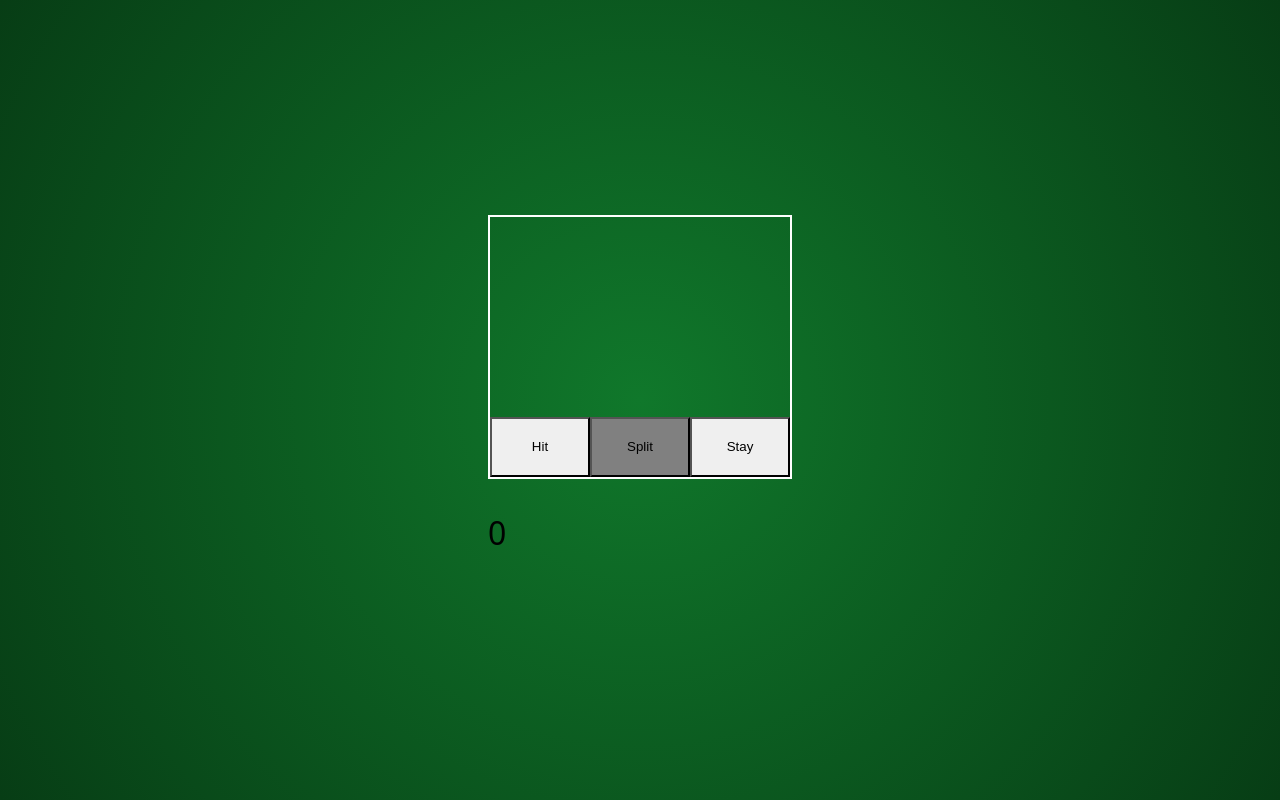
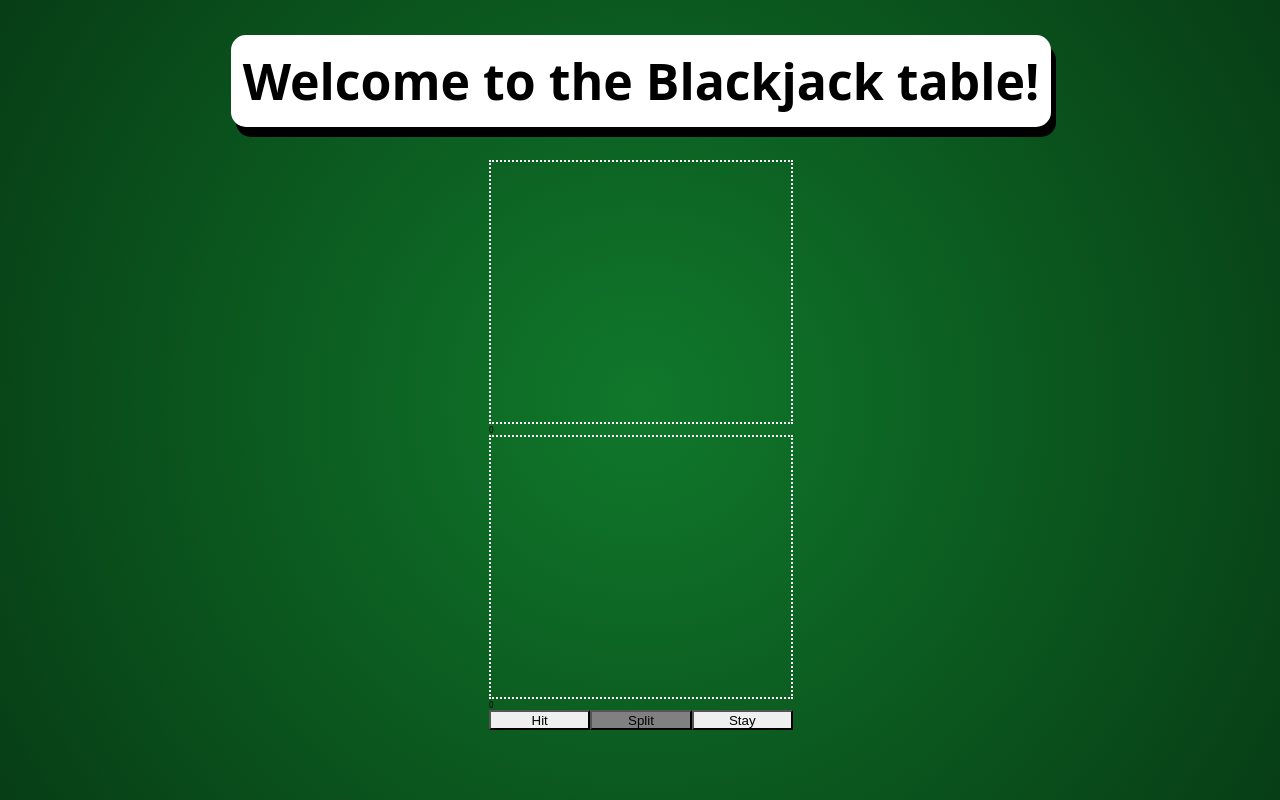
Before and after one commit to Daschle-Newberry/WebCasino, a React (Create React App) app: page /blackjack in a window 1280 px wide. Built offline with nearby package versions, Linux system fonts and the light colour scheme.

Commit message:
<feat> Reimplemented blackjack logic, added title and dealer hand area.

```diff
--- a/src/games/blackjack/Blackjack.tsx
+++ b/src/games/blackjack/Blackjack.tsx
@@ -1,84 +1,101 @@
 import React, { useState, ReactNode, act } from "react";
 import styles from "./blackjack.module.css";
-import { Card, GameState, getDeck, dealCard, splitHand, isSplittable, handValue } from "./GameLogic"
+import { Card, Hand, GameState } from "./gamelogic/Types"
+import * as Actions from "./gamelogic/Actions"
+import * as Util from "./gamelogic/Utils"
 
-function Button({  isActive, handIndex, onClick, children}: {
+function Button({  isActive, onClick, children}: {
     isActive: boolean;
-    handIndex: number,
-    onClick: (i: number)=> void,
+    onClick: () => void,
     children?: ReactNode[] | string
 }) {
     const style = isActive ? styles["blackjack-button"] : styles["blackjack-inactive-button"];
     const actualClick = isActive ? onClick : () => {}
     return(
-        <button className = { style } onClick = {() => actualClick(handIndex)}> { children } </button>
+        <button className = { style } onClick = {() => actualClick()}> { children } </button>
     )
 }
 
- function Hand({ cards, numHands, handIndex, onDeal, onSplit}: {
-     cards: Card[],
-     numHands: number;
-     handIndex: number,
-     onDeal: (i: number) => void;
-     onSplit: (i: number) => void;
+ function HandComponent({ hand, active }: {
+     hand: Hand,
+     active: boolean,
 }) {
 
-    const bust = handValue(cards) > 21;
-    const splittalbe = isSplittable(cards);
+    const value: number = Util.handValue(hand);
+    const style: string[]  = [styles["blackjack-hand"]];
+
+    if(active) style.push(styles["blackjack-hand-active"]);
+    if(hand.isDone) style.push(styles["blackjack-hand-done"]);
+    if(value > 21) style.push(styles["blackjack-hand-bust"]);
+    else if(value == 21) style.push(styles["blackjack-hand-blackjack"]);
+
     return(
         <div className={styles["blackjack-hand-wrapper"]}>
-            <div className={ `${styles["blackjack-hand"]} ${bust ? styles["blackjack-hand-bust"] : ""}`}>
+            <div className={ style.join(" ") }>
                 <div className={styles["blackjack-hand-cards"]}>
-                        { cards.map((c: Card, i : number) => (
+                        { hand.cards.map((c: Card, i : number) => (
                     <div key = { i } className = {styles["blackjack-card"]}>
                         { c.getFace() }
                     </div>
                 ))}
                 </div>
-                <div className = { styles["blackjack-hand-buttons"] }>
-                    <Button isActive = { !bust } onClick = { onDeal } handIndex = { handIndex }> Hit </Button>
-                    <Button isActive = { !bust && isSplittable(cards) && numHands <= 3} onClick = { onSplit } handIndex = { handIndex }>
-                        Split
-                    </Button>
-                    <Button isActive = { !bust } onClick = { ()=> { return }} handIndex = { handIndex }> Stay </Button>
-                </div>
             </div>
-            <p>{handValue(cards)}</p>
+            <p className={styles["blackjack-hand-score"]}>{Util.handValue(hand)}</p>
         </div>
     );
 }
 
 export function Blackjack() {
     const [gameState, setGameState] = useState<GameState>({
-        deck: getDeck(),
-        playerHands: [[]],
-        dealerCards: [],
+        deck: Actions.getDeck(),
+        playerHands: [{cards: [], isDone: false}],
+        activeHand: 0,
+        dealerCards: {cards: [], isDone: false},
+        dealerTurn: false,
     })
 
-    function handleDeal(index: number): void {
-        setGameState(prev => dealCard(prev, index));
+    function handleDeal(): void {
+        setGameState(prev => Actions.dealCard(prev));
     }
 
-    function handleSplit(index: number): void {
-        setGameState(prev => splitHand(prev, index));
+    function handleStay(): void {
+        setGameState(prev => Actions.stayHand(prev))
+    }
+    function handleSplit(): void {
+        setGameState(prev => Actions.splitHand(prev));
+    }
+
+    if(gameState.playerHands.every(h => h.isDone)) {
+        gameState.dealerTurn = true;
     }
 
     return (
         <div className={styles["blackjack-main-page"]}>
+            <h1 className={styles["blackjack-title"]}>
+                                Welcome to the Blackjack table!
+            </h1>
             <div className={styles["blackjack-table"]}>
                 <div className={styles["dealer-hand"]}>
-
+                    <HandComponent hand = { gameState.dealerCards } active = { true }/>
                 </div>
                 <div className={styles["player-hands"]}>
-                    { gameState.playerHands.map((hand: Card[], i : number) =>
-                        <Hand
+                    { gameState.playerHands.map((hand: Hand, i : number) =>
+                        <HandComponent
                         key = { i }
-                        cards = { hand }
-                        numHands = { gameState.playerHands.length}
-                        handIndex = { i }
-                        onDeal = { handleDeal }
-                        onSplit = { handleSplit }/>
+                        hand = { hand }
+                        active = { i == gameState.activeHand }
+                        />
                     )}
+                </div>
+                <div className = { styles["blackjack-hand-buttons"] }>
+                    <Button isActive = { !gameState.dealerTurn } onClick = { handleDeal } > Hit </Button>
+                    <Button
+                        isActive = { !gameState.dealerTurn && Util.canSplit(gameState) }
+                        onClick = { handleSplit }
+                    >
+                        Split
+                    </Button>
+                    <Button isActive = { !gameState.dealerTurn } onClick = { handleStay } > Stay </Button>
                 </div>
             </div>
         </div>
--- a/src/games/blackjack/GameLogic.tsx
+++ /dev/null
@@ -1,142 +0,0 @@
-export class Card {
-	public suit: number;
-	public rank: number;
-	public value: number;
-
-    private codepoint: number;
-
-	public constructor(suit: number, rank: number, value: number, codepoint: number) {
-		this.suit = suit;
-		this.rank = rank;``
-		this.value = value;
-        this.codepoint = codepoint;
-	}
-
-    public getFace(): string {
-        return String.fromCodePoint(this.codepoint);
-    }
-
-    public equals(other: Card): boolean {
-        return this.rank === other.rank;
-    }
-}
-
-enum CardRank {
-    ACE,
-    TWO,
-    THREE,
-    FOUR,
-    FIVE,
-    SIX,
-    SEVEN,
-    EIGHT,
-    NINE,
-    TEN,
-    JACK,
-    QUEEN = 12,
-    KING = 13
-}
-
-export type GameState = {
-    deck: Card[];
-    playerHands: Card[][];
-    dealerCards: Card[];
-}
-
-
-function shuffle(cards: Card[]): void {
- 		// Fisher-Yates shuffle
- 		let index = cards.length - 1;
- 		while(index > 0) {
- 			const swapIndex: number = Math.floor(Math.random() * (index + 1));
- 			const tmp: Card = cards[index];
- 			cards[index] = cards[swapIndex];
- 			cards[swapIndex] = tmp;
- 			index--;
- 		}
- 	}
-
-export function getDeck(): Card[] {
-    const start: number = 0x1F0A1;
-    const cards: Card[] = [];
-    for(let suit = 0; suit < 4; suit++){
-        for(let rank = 0; rank < 14; rank++) {
-            if(rank == 11) continue;
-            const codepoint: number = start + (16 * suit) + rank;
-
-            let value: number;
-            if(10 <= rank) value = 10;
-            else if(rank == 0) value = 11;
-            else value = rank + 1;
-
-            cards.push(new Card(suit, rank, value, codepoint));
-        }
-    }
-    shuffle(cards);
-    return cards;
-}
-
-export function dealCard(prev: GameState, index: number): GameState {
-    const newDeck = [...prev.deck]
-    const newCard = newDeck.pop();
-
-    if(newCard == undefined) throw new Error("Out of cards!");
-
-    const newHands = [...prev.playerHands]
-
-    const newHand = [...newHands[index]];
-    newHand.push(newCard);
-    newHands[index] = newHand;
-
-    return (
-        {
-        ...prev,
-        deck: newDeck,
-        playerHands: newHands
-        }
-    );
-}
-
-export function splitHand(prev: GameState, index: number): GameState {
-    const newHands = [...prev.playerHands];
-    const handToSplit = newHands[index];
-
-    if(newHands.length > 4) return prev;
-    if(!isSplittable(handToSplit)) return prev;
-
-
-    const [cardOne, cardTwo] = handToSplit;
-
-    let newCard = prev.deck.pop();
-    if(newCard == undefined) throw new Error("Out of cards!");
-
-    newHands.push([cardOne, newCard]);
-
-    newCard = prev.deck.pop();
-    if(newCard == undefined) throw new Error("Out of cards!");
-    newHands[index] = [cardTwo, newCard];
-
-    return (
-        {
-        ...prev,
-        playerHands: newHands
-        }
-    )
-}
-
-
-export function isSplittable(hand: Card[]): boolean {
-    return hand.length == 2 && hand[0].equals(hand[1]);
-}
-
-export function handValue(hand: Card[]): number {
-    let points: number = 0;
-		let aces = 0;
-		for(const c of hand) {
-			points += c.value;
-			if(c.rank === CardRank.ACE) aces++;
-		}
-
-        const requiredAces =  Math.max(Math.ceil((points/10) - 2.1), 0);
-		return points - Math.min(requiredAces,aces) * 10;
-}
--- a/src/games/blackjack/blackjack.module.css
+++ b/src/games/blackjack/blackjack.module.css
@@ -2,14 +2,29 @@
     width: 100vw;
     height: 100vh;
     display: flex;
-    justify-content: center;
+    flex-direction: column;
+
     align-items: center;
+    padding: 1px;
 
     background: radial-gradient(circle at center,
             rgb(16, 120, 43),
             rgb(7, 61, 21));
-    font-size: 2em;
+}
 
+.blackjack-title {
+    display: inline-block;
+    font-size: 50px;
+    font-weight: 800;
+
+    padding: 12px 12px;
+    border-radius: 15px;
+
+    background: white;
+    color: black;
+    box-shadow: 5px 10px rgba(0,0,0,1);
+
+    text-align: center;
 }
 
 .player-hands {
@@ -32,11 +47,21 @@
     overflow: hidden;
 }
 
+.blackjack-hand-active {
+    border: 2px dotted white;
+}
+
+.blackjack-hand-done {
+    opacity: 0.4;
+}
+
 .blackjack-hand-bust {
     border: 2px solid red;
-    opacity: 0.6;
 }
 
+.blackjack-hand-blackjack {
+    border: 2px solid rgb(0, 255, 0);
+}
 .blackjack-hand-cards {
     width: 100%;
     height: 100%;
@@ -46,6 +71,11 @@
     grid-template-columns: 1fr 1fr 1fr;
     grid-template-rows: 1fr 1fr;
 
+}
+
+.blackjack-hand-score {
+    margin: 0;
+    font-size: .5em;
 }
 
 .blackjack-card {
@@ -60,7 +90,7 @@
     justify-content: space-between;
     width: 100%;
     height: 100%;
-    flex-shrink: 0;
+    max-height: 20px;
 }
 
 
--- /dev/null
+++ b/src/games/blackjack/gamelogic/Actions.ts
@@ -0,0 +1,112 @@
+import { Card, Hand, GameState } from "./Types"
+import { handValue, canSplit, shuffle } from "./Utils";
+
+export function getDeck(): Card[] {
+    const start: number = 0x1F0A1;
+    const cards: Card[] = [];
+    for(let suit = 0; suit < 4; suit++){
+        for(let rank = 0; rank < 14; rank++) {
+            if(rank == 11) continue;
+            const codepoint: number = start + (16 * suit) + rank;
+
+            let value: number;
+            if(10 <= rank) value = 10;
+            else if(rank == 0) value = 11;
+            else value = rank + 1;
+
+            cards.push(new Card(suit, rank, value, codepoint));
+        }
+    }
+    shuffle(cards);
+    return cards;
+}
+
+export function dealCard(prev: GameState): GameState {
+    const newDeck = [...prev.deck]
+    const newCard = newDeck.pop();
+
+    if(newCard == undefined) throw new Error("Out of cards!");
+
+    const newHands = [...prev.playerHands]
+
+    const newHand = {
+        cards: [...newHands[prev.activeHand].cards],
+        isDone: false
+    };
+
+    newHand.cards.push(newCard);
+    newHands[prev.activeHand] = newHand;
+    newHand.isDone = handValue(newHand) >= 21;
+
+    const newActiveHand: number = newHand.isDone ? prev.activeHand + 1 : prev.activeHand;
+    return (
+        {
+        ...prev,
+        deck: newDeck,
+        playerHands: newHands,
+        activeHand: newActiveHand,
+        }
+    );
+}
+
+export function stayHand(prev: GameState): GameState {
+    const newHands = [...prev.playerHands];
+    const newHand = {
+        ...newHands[prev.activeHand],
+        isDone: true
+    }
+
+    newHands[prev.activeHand] = newHand;
+
+    let isDealerTurn: boolean = false;
+    let newActiveHand: number = prev.activeHand;
+
+    if(prev.activeHand == prev.playerHands.length - 1) {
+        isDealerTurn = true;
+    } else {
+        newActiveHand++;
+    }
+
+
+
+    return {
+        ...prev,
+        playerHands: newHands,
+        activeHand: newActiveHand,
+        dealerTurn: isDealerTurn,
+    }
+}
+
+export function splitHand(prev: GameState): GameState {
+    const newDeck = [...prev.deck];
+    const newHands = [...prev.playerHands];
+    const handToSplit = newHands[prev.activeHand];
+
+    if(!canSplit(prev)) return prev;
+
+    const [cardA1, cardB1] = handToSplit.cards;
+
+    const cardA2 = newDeck.pop();
+    const cardB2 = newDeck.pop();
+
+    if(!cardA2 || !cardB2) throw new Error("Illegal state, deck is empty");
+
+    const handA = {...newHands[prev.activeHand]};
+    const handB = {cards: [cardB1,cardB2], isDone: false}
+
+    handA.cards = [cardA1, cardA2];
+
+    handA.isDone = handValue(handA) >= 21;
+    handB.isDone = handValue(handB) >= 21;
+
+    newHands[prev.activeHand] = handA;
+    newHands.push(handB);
+
+    return (
+        {
+        ...prev,
+        deck: newDeck,
+        playerHands: newHands
+        }
+    )
+}
--- /dev/null
+++ b/src/games/blackjack/gamelogic/Types.ts
@@ -0,0 +1,52 @@
+export class Card {
+	public suit: number;
+	public rank: number;
+	public value: number;
+
+    private codepoint: number;
+
+	public constructor(suit: number, rank: number, value: number, codepoint: number) {
+		this.suit = suit;
+		this.rank = rank;``
+		this.value = value;
+        this.codepoint = codepoint;
+	}
+
+    public getFace(): string {
+        return String.fromCodePoint(this.codepoint);
+    }
+
+    public equals(other: Card): boolean {
+        return this.rank === other.rank;
+    }
+}
+
+export enum CardRank {
+    ACE,
+    TWO,
+    THREE,
+    FOUR,
+    FIVE,
+    SIX,
+    SEVEN,
+    EIGHT,
+    NINE,
+    TEN,
+    JACK,
+    QUEEN = 12,
+    KING = 13
+}
+
+
+export type Hand = {
+    cards: Card[],
+    isDone: boolean
+}
+
+export type GameState = {
+    deck: Card[];
+    playerHands: Hand[];
+    activeHand: number;
+    dealerCards: Hand;
+    dealerTurn: boolean;
+}
--- /dev/null
+++ b/src/games/blackjack/gamelogic/Utils.ts
@@ -0,0 +1,33 @@
+import { GameState, Card, Hand, CardRank} from "./Types"
+
+export function shuffle(cards: Card[]): void {
+        // Fisher-Yates shuffle
+        let index = cards.length - 1;
+        while(index > 0) {
+            const swapIndex: number = Math.floor(Math.random() * (index + 1));
+            const tmp: Card = cards[index];
+            cards[index] = cards[swapIndex];
+            cards[swapIndex] = tmp;
+            index--;
+        }
+    }
+
+export function canSplit(gameState: GameState): boolean {
+    const currentHand: Hand = gameState.playerHands[gameState.activeHand];
+
+    const maxHands: boolean = gameState.playerHands.length >= 4;
+    const splittableHand: boolean = currentHand.cards.length == 2 && currentHand.cards[0].equals(currentHand.cards[1])
+    return !maxHands && splittableHand;
+}
+
+export function handValue(hand: Hand): number {
+    let points: number = 0;
+		let aces = 0;
+		for(const c of hand.cards) {
+			points += c.value;
+			if(c.rank === CardRank.ACE) aces++;
+		}
+
+        const requiredAces =  Math.max(Math.ceil((points/10) - 2.1), 0);
+		return points - Math.min(requiredAces,aces) * 10;
+}
```
